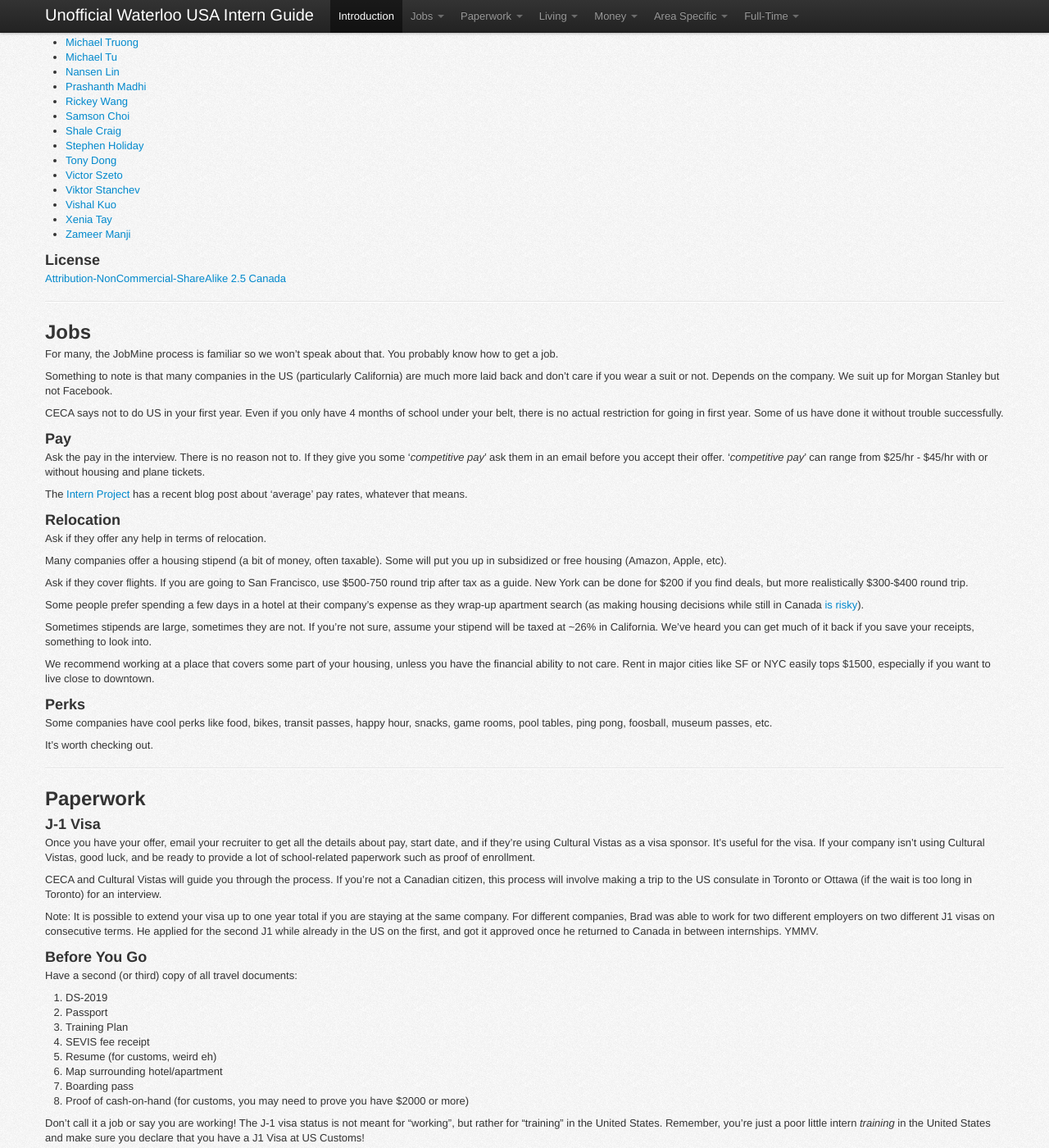
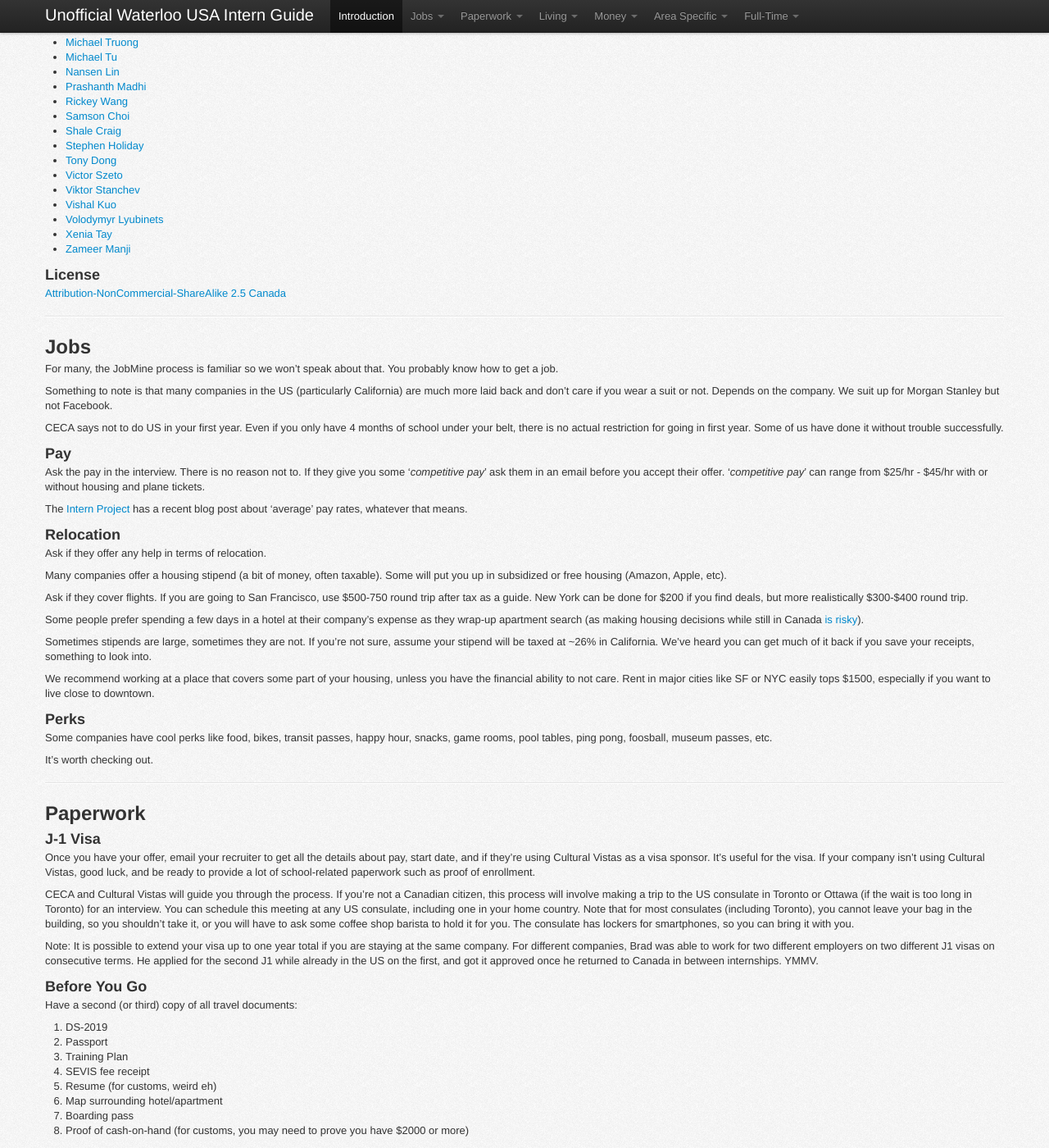
Before and after one commit to sholiday/Unofficial-Waterloo-USA-Intern-Guide, a Jekyll site: the page built from index.markdown, in a window 1280 px wide and 1400 px high, scrolled down 821 px. Shown: the whole window at 82% size. Built offline with Jekyll 4.4.1, drawn with Linux system fonts in a browser that asks for light colours; nearby versions of some CDN libraries; some of the changed text lies outside the part shown.

Commit message:
Info for international students; yet another housing site

```diff
--- a/index.markdown
+++ b/index.markdown
@@ -65,6 +65,7 @@ request. I'll note you if you want to be noted.
 * [Victor Szeto](https://victorszeto.com)
 * [Viktor Stanchev](http://viktorstanchev.com)
 * [Vishal Kuo](http://github.com/vishalkuo)
+* [Volodymyr Lyubinets](http://linkedin.com/in/lyubinets)
 * [Xenia Tay](http://xeniatay.com)
 * [Zameer Manji](http://zameermanji.com)
 
@@ -140,7 +141,7 @@ ready to provide a lot of school-related paperwork such as proof of enrollment.
 
 CECA and Cultural Vistas will guide you through the process. If you're not a Canadian citizen, this
 process will involve making a trip to the US consulate in Toronto or Ottawa (if the wait is too
-long in Toronto) for an interview.
+long in Toronto) for an interview. You can schedule this meeting at any US consulate, including one in your home country. Note that for most consulates (including Toronto), you cannot leave your bag in the building, so you shouldn't take it, or you will have to ask some coffee shop barista to hold it for you. The consulate has lockers for smartphones, so you can bring it with you.
 
 Note: It is possible to extend your visa up to one year total if you are staying at the same company. For different companies, Brad was able to work for two different employers on two different J1 visas on consecutive terms. He applied for the second J1 while already in the US on the first, and got it approved once he returned to Canada in between internships. YMMV.
 
@@ -318,6 +319,7 @@ Some websites we've used successfully are:
 * [PadMapper](http://www.padmapper.com/) -- Craigslist & Kijiji listings on a
   map
 * [Lovely](https://livelovely.com/) -- Subsidiary of RentPath; looks a lot like PadMapper, but with a lot of really cool extra features.
+* [HousingAnywhere](https://housinganywhere.com/) -- Short-term rentals; especially good for Berkeley housing.
 
 <section id="Living-CellService" />
 ### Cell Service
```
